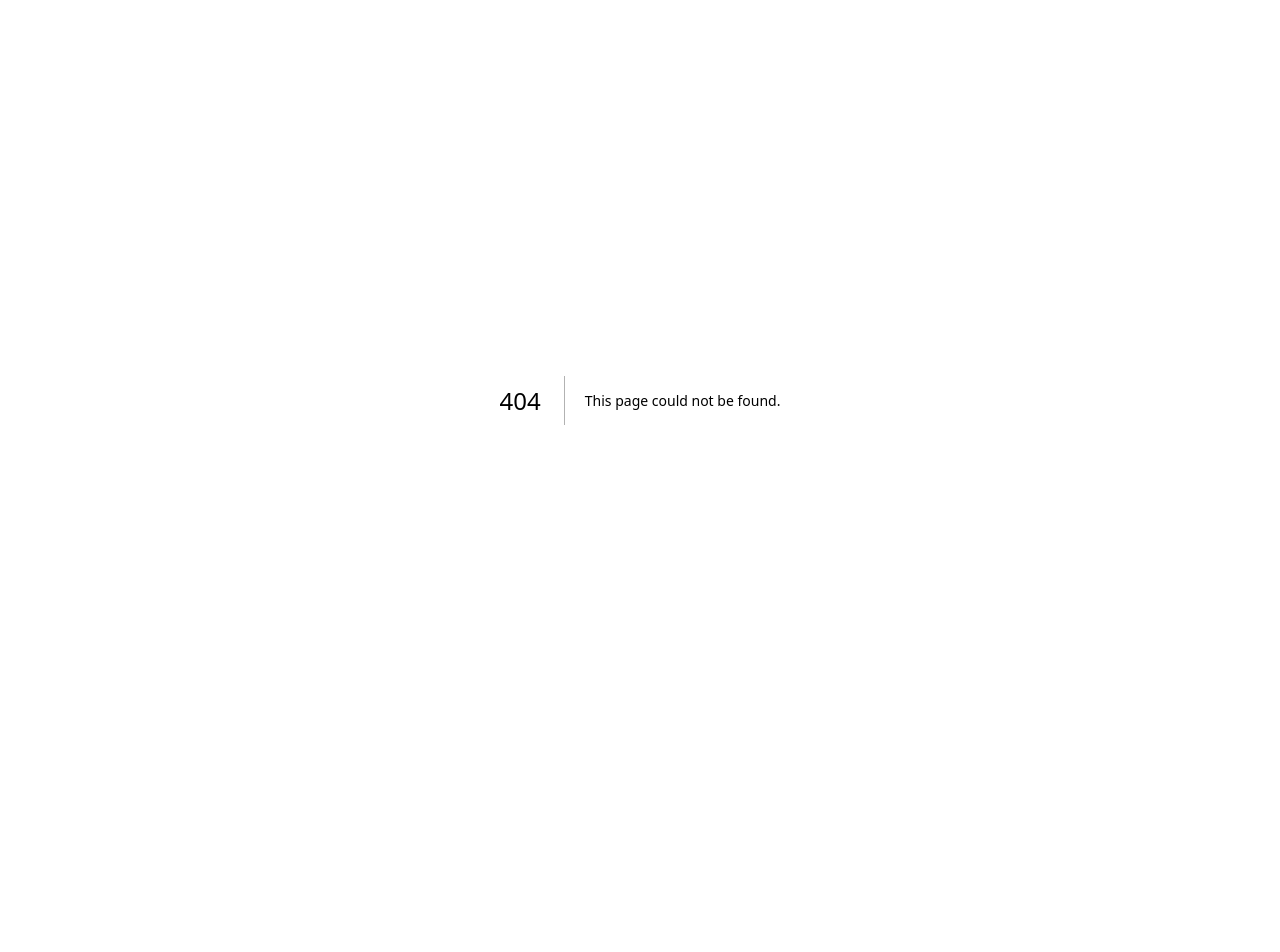
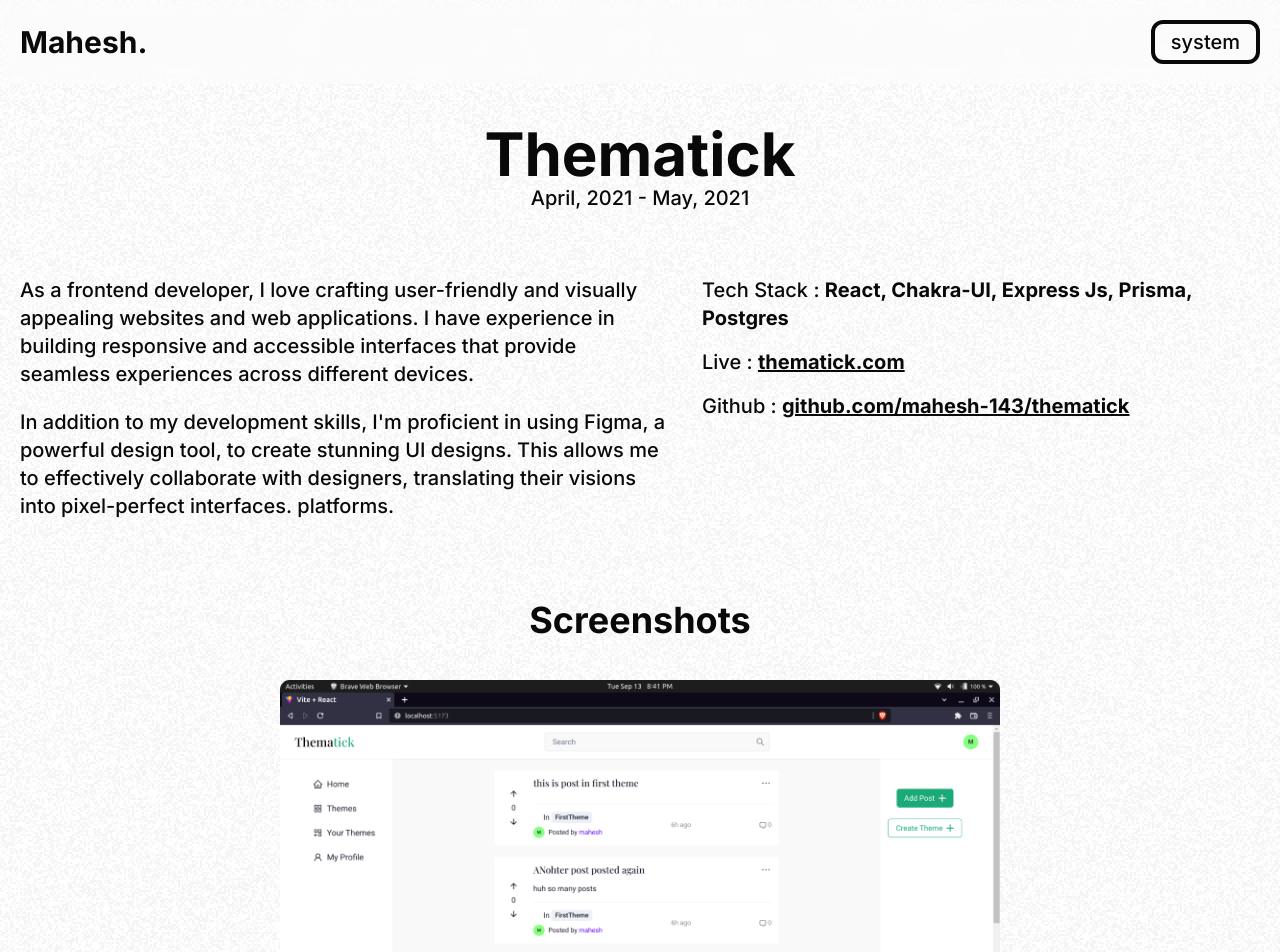
Before and after one commit to mahesh-143/nextjs-portfolio, a Next.js app: page /projects/thematick in a window 1280 px wide. Before the commit this address had no page. Shown: the top 952 px of the page. Before the commit the page ends 800 px from the top, so only its background shows below. Built offline with nearby package versions, Linux system fonts and the light colour scheme.

Commit message:
Added individual project pages

```diff
--- a/src/app/components/ui/ProjectCard.tsx
+++ b/src/app/components/ui/ProjectCard.tsx
@@ -13,7 +13,7 @@ type Props = {
 
 function ProjectCard(props: Props) {
   return (
-    <Link href={props.link} className="mb-11">
+    <Link href={`projects/thematick`} className="mb-11 relative">
       <Image
         src={props.thumbnail}
         alt="Project Thumbnail"
@@ -22,8 +22,8 @@ function ProjectCard(props: Props) {
         className="mb-8"
       />
       <div className="max-w-[720px]">
-        <h3 className="font-bold text-3xl md:text-4xl mb-4 text-center">{props.name}</h3>
-        <p className="mb-5 text-center">{props.description}</p>
+        <h3 className="font-bold text-3xl md:text-4xl mb-4 text-center md:text-left">{props.name}</h3>
+        <p className="mb-5 text-center md:text-left max-w-2xl">{props.description}</p>
       </div>
     </Link>
   )
--- /dev/null
+++ b/src/app/projects/layout.tsx
@@ -0,0 +1,26 @@
+import React from "react"
+import Logo from "../components/ui/Logo"
+import { FaArrowLeft } from "react-icons/fa"
+import ThemeSwitch from "../components/ui/ThemeSwitch"
+import Footer from "../components/sections/Footer"
+
+export default function DashboardLayout({
+  children,
+}: {
+  children: React.ReactNode
+}) {
+  return (
+    <div>
+      <div className="sticky top-0 bg-white/30 dark:bg-black/30 backdrop-blur-[10px] z-40 ">
+        <nav className="flex justify-between items-center gap-4 container mx-auto py-5 px-5 z-40 ">
+          <Logo />
+          <ThemeSwitch />
+        </nav>
+      </div>
+      <section className="container mx-auto px-5">
+        {children}
+      </section>
+      <Footer />
+    </div>
+  )
+}
--- /dev/null
+++ b/src/app/projects/thematick/page.tsx
@@ -0,0 +1,82 @@
+import { inter } from "@/app/components/utils/fonts"
+import Image from "next/image"
+import React from "react"
+
+function thematick() {
+  return (
+    <div>
+      <h2
+        className={`${inter.className} font-bold text-5xl md:text-6xl text-center pt-5 md:pt-10`}
+      >
+        Thematick
+      </h2>
+      <p className="text-center mb-16">April, 2021 - May, 2021</p>
+
+      <div className="flex flex-col md:flex-row gap-8 justify-between">
+        <div className="flex flex-col gap-5 md:max-w-sm lg:max-w-[650px]">
+          <p>
+            As a frontend developer, I love crafting user-friendly and visually
+            appealing websites and web applications. I have experience in
+            building responsive and accessible interfaces that provide seamless
+            experiences across different devices.
+          </p>
+          <p>
+            In addition to my development skills, I&apos;m proficient in using
+            Figma, a powerful design tool, to create stunning UI designs. This
+            allows me to effectively collaborate with designers, translating
+            their visions into pixel-perfect interfaces. platforms.
+          </p>
+        </div>
+        <div className="flex flex-col gap-4">
+          <p>
+            Tech Stack :{" "}
+            <span className="font-bold">
+              React, Chakra-UI, Express Js, Prisma, Postgres
+            </span>
+          </p>
+          <p>
+            Live : <a className="font-bold underline">thematick.com</a>
+          </p>
+          <p>
+            Github :{" "}
+            <a className="font-bold underline">
+              github.com/mahesh-143/thematick
+            </a>
+          </p>
+        </div>
+      </div>
+      <h3 className={`${inter.className} font-bold text-3xl mt-20 md:text-4xl mb-10 text-center`}>
+        Screenshots
+      </h3>
+   <div className="flex flex-wrap gap-9 justify-center">
+    <Image
+    src="/thematick.png"
+    alt="thematcik screenshot"
+    width={720}
+    height={420}
+    />
+    <Image
+    src="/thematick.png"
+    alt="thematcik screenshot"
+    width={720}
+    height={420}
+    />
+    <Image
+    src="/thematick.png"
+    alt="thematcik screenshot"
+    loading="lazy"
+    width={720}
+    height={420}
+    />
+    <Image
+    src="/thematick.png"
+    alt="thematcik screenshot"
+    width={720}
+    height={420}
+    />
+   </div>
+    </div>
+  )
+}
+
+export default thematick
```
